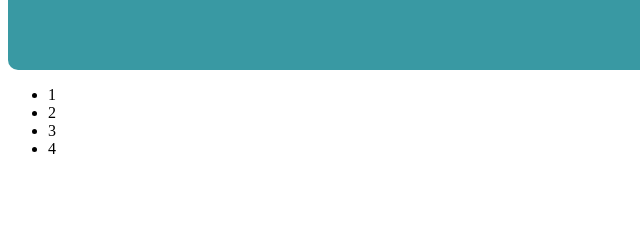
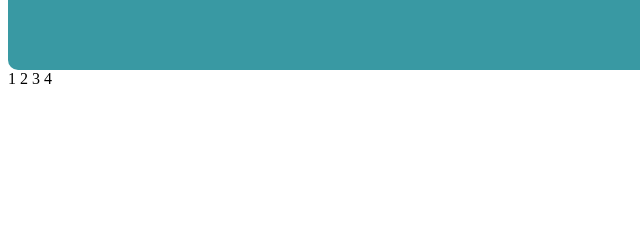
Before and after one commit to Amy0803/myTest01, a plain HTML site: page index.html in a window 1280 px wide. Shown: the part 188-428 px from the top of the page, 0-640 px from the left. Drawn offline with Linux system fonts and the light colour scheme.

Commit message:
增加導覽列樣式

```diff
--- a/main.css
+++ b/main.css
@@ -6,6 +6,19 @@ header{
 main{
     min-height: 800px;
 }
+nav{
+    & ul{
+        list-style-type: none;
+        padding: 0;
+        margin: 0;
+        & li{
+            display: inline-block;
+            &:hover{
+                background-color: #c78686;
+            }
+        }
+    }
+}
 footer{
     background-color: #656366;
     height: 60px;
```
